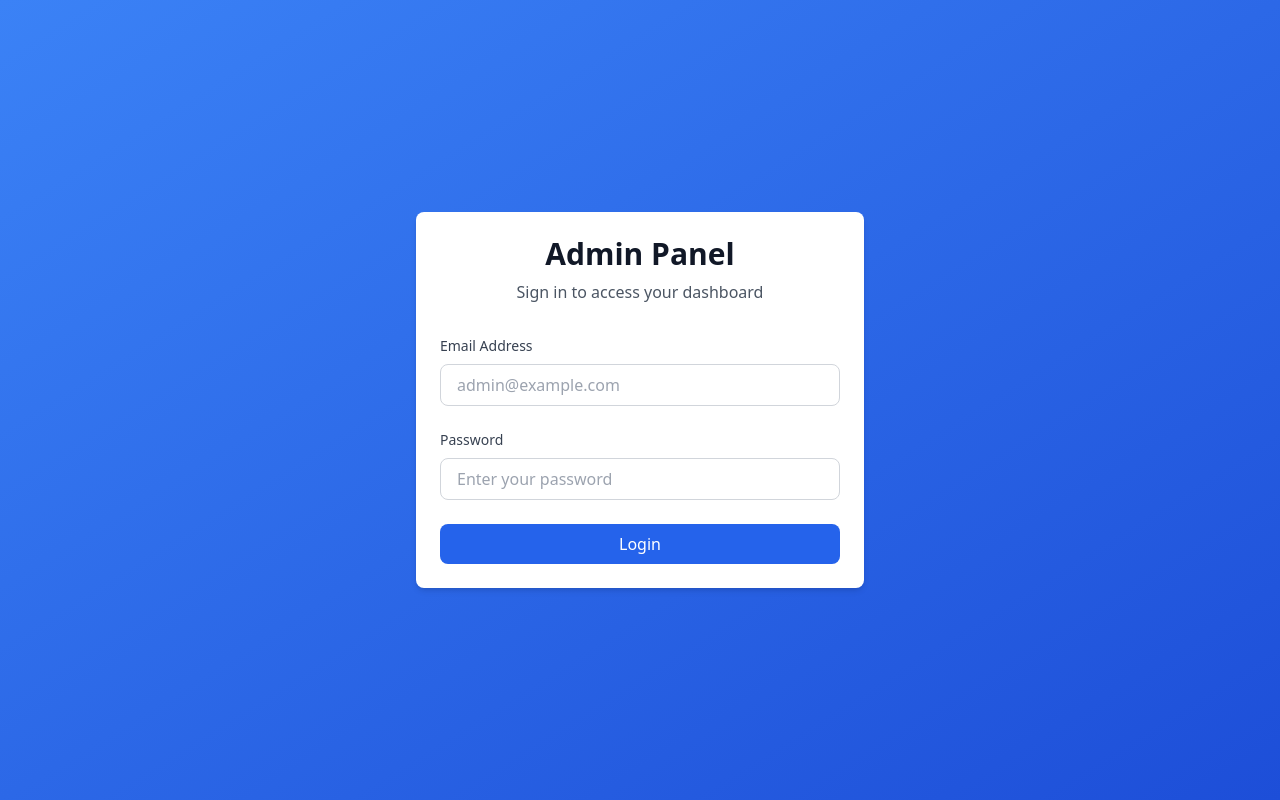
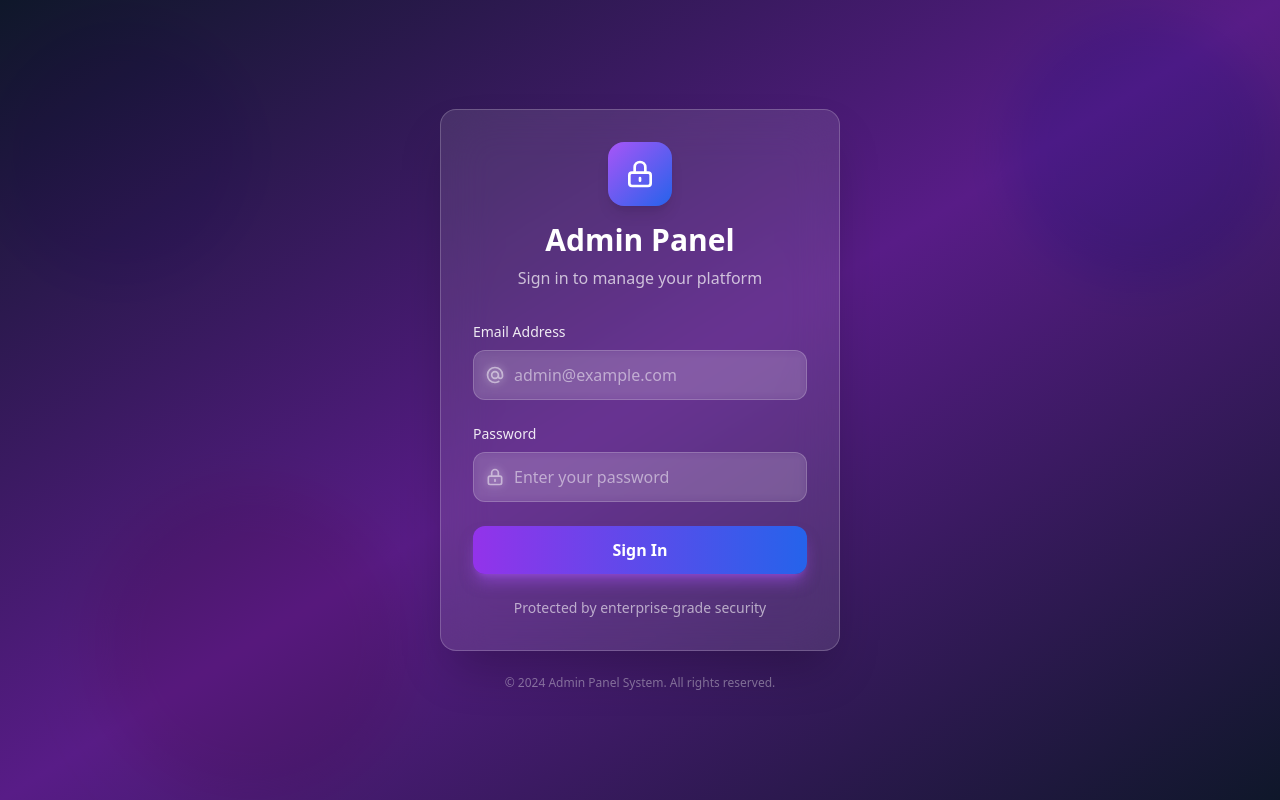
Before and after one commit to Shravyavenishetty/Admin-Panel-System, a React app in the folder frontend/: page /login in a window 1280 px wide. Built offline with nearby package versions, Linux system fonts and the light colour scheme; the HTML template or start-up script is replaced by a standard one.

Commit message:
feat: redesign admin login page with modern glassmorphism UI

```diff
--- a/frontend/src/components/LoginForm.jsx
+++ b/frontend/src/components/LoginForm.jsx
@@ -1,6 +1,6 @@
 /**
  * Login Form Component
- * Reusable form component for admin login
+ * Modern form component with glassmorphism design and icons
  */
 
 import { useState } from 'react';
@@ -28,44 +28,63 @@ const LoginForm = ({ onSubmit, error }) => {
 
     return (
         <form onSubmit={handleSubmit} className="space-y-6">
-            {/* Email Input */}
-            <div>
-                <label htmlFor="email" className="block text-sm font-medium text-gray-700 mb-2">
+            {/* Email Input with Icon */}
+            <div className="space-y-2">
+                <label htmlFor="email" className="block text-sm font-medium text-white/90">
                     Email Address
                 </label>
+                <div className="relative">
+                    <div className="absolute inset-y-0 left-0 pl-3 flex items-center pointer-events-none">
+                        <svg className="h-5 w-5 text-white/50" fill="none" stroke="currentColor" viewBox="0 0 24 24">
+                            <path strokeLinecap="round" strokeLinejoin="round" strokeWidth={2} d="M16 12a4 4 0 10-8 0 4 4 0 008 0zm0 0v1.5a2.5 2.5 0 005 0V12a9 9 0 10-9 9m4.5-1.206a8.959 8.959 0 01-4.5 1.207" />
+                        </svg>
+                    </div>
                     <input
                         id="email"
                         type="email"
                         value={email}
                         onChange={(e) => setEmail(e.target.value)}
                         required
-                    className="input-field"
+                        className="w-full pl-10 pr-4 py-3 bg-white/10 border border-white/20 rounded-xl text-white placeholder-white/50 focus:outline-none focus:ring-2 focus:ring-purple-500 focus:border-transparent transition-all duration-200 backdrop-blur-sm"
                         placeholder="admin@example.com"
                         disabled={isLoading}
                     />
                 </div>
+            </div>
 
-            {/* Password Input */}
-            <div>
-                <label htmlFor="password" className="block text-sm font-medium text-gray-700 mb-2">
+            {/* Password Input with Icon */}
+            <div className="space-y-2">
+                <label htmlFor="password" className="block text-sm font-medium text-white/90">
                     Password
                 </label>
+                <div className="relative">
+                    <div className="absolute inset-y-0 left-0 pl-3 flex items-center pointer-events-none">
+                        <svg className="h-5 w-5 text-white/50" fill="none" stroke="currentColor" viewBox="0 0 24 24">
+                            <path strokeLinecap="round" strokeLinejoin="round" strokeWidth={2} d="M12 15v2m-6 4h12a2 2 0 002-2v-6a2 2 0 00-2-2H6a2 2 0 00-2 2v6a2 2 0 002 2zm10-10V7a4 4 0 00-8 0v4h8z" />
+                        </svg>
+                    </div>
                     <input
                         id="password"
                         type="password"
                         value={password}
                         onChange={(e) => setPassword(e.target.value)}
                         required
-                    className="input-field"
+                        className="w-full pl-10 pr-4 py-3 bg-white/10 border border-white/20 rounded-xl text-white placeholder-white/50 focus:outline-none focus:ring-2 focus:ring-purple-500 focus:border-transparent transition-all duration-200 backdrop-blur-sm"
                         placeholder="Enter your password"
                         disabled={isLoading}
                     />
                 </div>
+            </div>
 
             {/* Error Message Display */}
             {error && (
-                <div className="bg-red-50 border border-red-200 text-red-700 px-4 py-3 rounded-lg">
+                <div className="bg-red-500/20 border border-red-500/50 text-white px-4 py-3 rounded-xl backdrop-blur-sm">
+                    <div className="flex items-center">
+                        <svg className="h-5 w-5 mr-2" fill="none" stroke="currentColor" viewBox="0 0 24 24">
+                            <path strokeLinecap="round" strokeLinejoin="round" strokeWidth={2} d="M12 8v4m0 4h.01M21 12a9 9 0 11-18 0 9 9 0 0118 0z" />
+                        </svg>
                         {error}
+                    </div>
                 </div>
             )}
 
@@ -73,9 +92,19 @@ const LoginForm = ({ onSubmit, error }) => {
             <button
                 type="submit"
                 disabled={isLoading}
-                className="btn-primary w-full disabled:opacity-50 disabled:cursor-not-allowed"
+                className="w-full py-3 px-4 bg-gradient-to-r from-purple-600 to-blue-600 hover:from-purple-700 hover:to-blue-700 text-white font-semibold rounded-xl shadow-lg shadow-purple-500/50 transition-all duration-200 disabled:opacity-50 disabled:cursor-not-allowed transform hover:scale-[1.02] active:scale-[0.98]"
             >
-                {isLoading ? 'Logging in...' : 'Login'}
+                {isLoading ? (
+                    <span className="flex items-center justify-center">
+                        <svg className="animate-spin -ml-1 mr-3 h-5 w-5 text-white" fill="none" viewBox="0 0 24 24">
+                            <circle className="opacity-25" cx="12" cy="12" r="10" stroke="currentColor" strokeWidth="4"></circle>
+                            <path className="opacity-75" fill="currentColor" d="M4 12a8 8 0 018-8V0C5.373 0 0 5.373 0 12h4zm2 5.291A7.962 7.962 0 014 12H0c0 3.042 1.135 5.824 3 7.938l3-2.647z"></path>
+                        </svg>
+                        Logging in...
+                    </span>
+                ) : (
+                    'Sign In'
+                )}
             </button>
         </form>
     );
--- a/frontend/src/index.css
+++ b/frontend/src/index.css
@@ -12,6 +12,7 @@
 
 /* Custom component styles */
 @layer components {
+
   /* Button styles */
   .btn-primary {
     @apply bg-primary-600 text-white px-4 py-2 rounded-lg hover:bg-primary-700 transition-colors duration-200 font-medium;
@@ -31,3 +32,36 @@
     @apply bg-white rounded-lg shadow-md p-6;
   }
 }
+
+/* Custom animations */
+@layer utilities {
+  .animate-blob {
+    animation: blob 7s infinite;
+  }
+
+  .animation-delay-2000 {
+    animation-delay: 2s;
+  }
+
+  .animation-delay-4000 {
+    animation-delay: 4s;
+  }
+}
+
+@keyframes blob {
+  0% {
+    transform: translate(0px, 0px) scale(1);
+  }
+
+  33% {
+    transform: translate(30px, -50px) scale(1.1);
+  }
+
+  66% {
+    transform: translate(-20px, 20px) scale(0.9);
+  }
+
+  100% {
+    transform: translate(0px, 0px) scale(1);
+  }
+}
--- a/frontend/src/pages/LoginPage.jsx
+++ b/frontend/src/pages/LoginPage.jsx
@@ -1,6 +1,6 @@
 /**
  * Login Page
- * Admin login interface with authentication
+ * Modern admin login interface with glassmorphism design
  */
 
 import { useState } from 'react';
@@ -30,20 +30,49 @@ const LoginPage = () => {
     };
 
     return (
-        <div className="min-h-screen flex items-center justify-center bg-gradient-to-br from-primary-500 to-primary-700 px-4">
-            <div className="card max-w-md w-full">
+        <div className="min-h-screen flex items-center justify-center relative overflow-hidden bg-gradient-to-br from-slate-900 via-purple-900 to-slate-900">
+            {/* Animated background elements */}
+            <div className="absolute inset-0 w-full h-full">
+                <div className="absolute top-0 -left-4 w-72 h-72 bg-purple-500 rounded-full mix-blend-multiply filter blur-xl opacity-20 animate-blob"></div>
+                <div className="absolute top-0 -right-4 w-72 h-72 bg-blue-500 rounded-full mix-blend-multiply filter blur-xl opacity-20 animate-blob animation-delay-2000"></div>
+                <div className="absolute -bottom-8 left-20 w-72 h-72 bg-pink-500 rounded-full mix-blend-multiply filter blur-xl opacity-20 animate-blob animation-delay-4000"></div>
+            </div>
+
+            {/* Login card with glassmorphism */}
+            <div className="relative z-10 w-full max-w-md px-6">
+                <div className="backdrop-blur-xl bg-white/10 rounded-2xl shadow-2xl border border-white/20 p-8">
                     {/* Logo/Header Section */}
                     <div className="text-center mb-8">
-                    <h1 className="text-3xl font-bold text-gray-900 mb-2">
+                        <div className="inline-flex items-center justify-center w-16 h-16 bg-gradient-to-br from-purple-500 to-blue-600 rounded-2xl mb-4 shadow-lg">
+                            <svg className="w-8 h-8 text-white" fill="none" stroke="currentColor" viewBox="0 0 24 24">
+                                <path strokeLinecap="round" strokeLinejoin="round" strokeWidth={2} d="M12 15v2m-6 4h12a2 2 0 002-2v-6a2 2 0 00-2-2H6a2 2 0 00-2 2v6a2 2 0 002 2zm10-10V7a4 4 0 00-8 0v4h8z" />
+                            </svg>
+                        </div>
+                        <h1 className="text-3xl font-bold text-white mb-2">
                             Admin Panel
                         </h1>
-                    <p className="text-gray-600">
-                        Sign in to access your dashboard
+                        <p className="text-white/70">
+                            Sign in to manage your platform
                         </p>
                     </div>
 
                     {/* Login Form */}
                     <LoginForm onSubmit={handleLogin} error={error} />
+
+                    {/* Footer text */}
+                    <div className="mt-6 text-center">
+                        <p className="text-sm text-white/60">
+                            Protected by enterprise-grade security
+                        </p>
+                    </div>
+                </div>
+
+                {/* Decorative text */}
+                <div className="text-center mt-6">
+                    <p className="text-white/40 text-xs">
+                        © 2024 Admin Panel System. All rights reserved.
+                    </p>
+                </div>
             </div>
         </div>
     );
```
Lines whose indentation alone changed are shown as unchanged.
